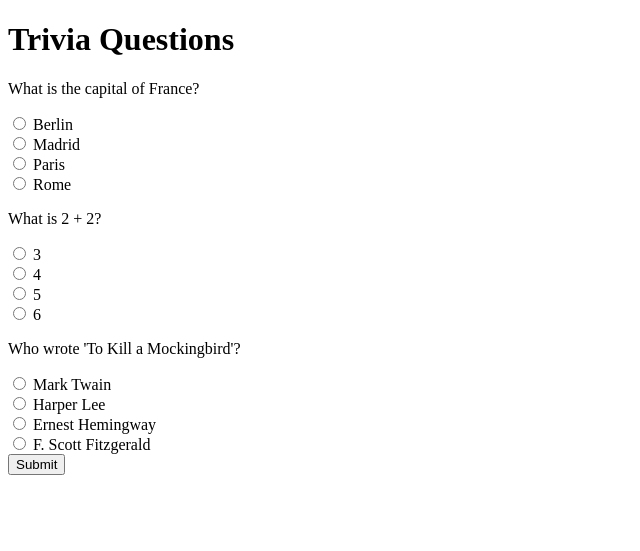
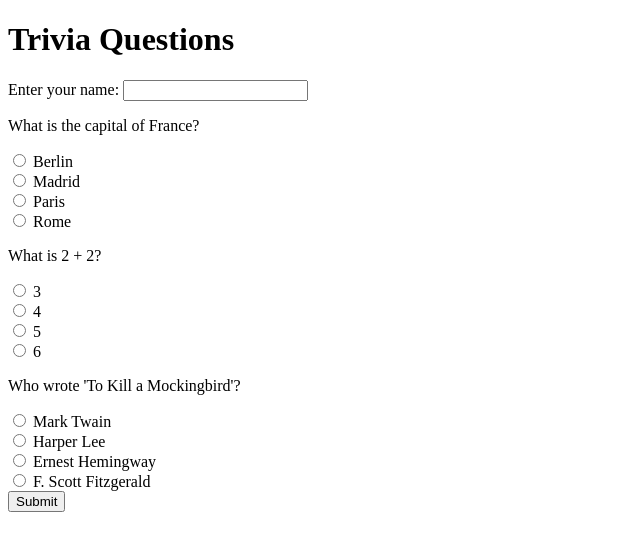
Before and after one commit to AuroraCollege/Flask-Trivia, a Flask app: page / in a window 1280 px wide. Shown: the top 551 px of the page, without its empty margins (0-640 px from the left). Run offline with Flask 3, Linux system fonts and the light colour scheme.

Commit message:
Added high score recording functionality

```diff
--- a/app.py
+++ b/app.py
@@ -5,7 +5,7 @@
 from flask import Flask, render_template, request, redirect, url_for
 from sqlalchemy import create_engine
 from sqlalchemy.orm import sessionmaker
-from models import Base, Question
+from models import Base, Question, User
 
 app = Flask(__name__)
 
@@ -24,14 +24,23 @@ def index():
 def submit():
     '''Check the user's answers and display the results'''
     results = []
+    name = request.form.get("name") # Get the user's name from the form
+    score = 0 # Initialize the score to 0
+
     for question in session.query(Question).all():
         question_id = question.id
         user_answer = request.form.get(f"{question_id}")
         if user_answer and question.correct_answer.lower() == user_answer.lower():
             results.append((question.question, "Correct!"))
+            score += 1 # Increment the score if the answer is correct
         else:
             results.append((question.question, "Incorrect!"))
-    return render_template("results.html", results=results)
+
+    user = User(name=name, score=score) # Create a new User object
+    session.add(user) # Add the user to the session
+    session.commit() # Commit the changes to the database
+
+    return render_template("results.html", name=name, score=score) # Display the results
 
 if __name__ == "__main__":
     app.run(debug=True)
--- a/templates/index.html
+++ b/templates/index.html
@@ -9,6 +9,10 @@
 <body>
     <h1>Trivia Questions</h1>
     <form action="{{ url_for('submit') }}" method="post">
+        <div>
+            <label for="name">Enter your name:</label>
+            <input type="text" id="name" name="name" required>
+        </div>
         {% for question in questions %}
             <div>
                 <p>{{ question.question }}</p>
```
Also changed, not shown: models.py (+9 -0 lines), templates/results.html (+3 -5 lines), README.md, 1 other file.
